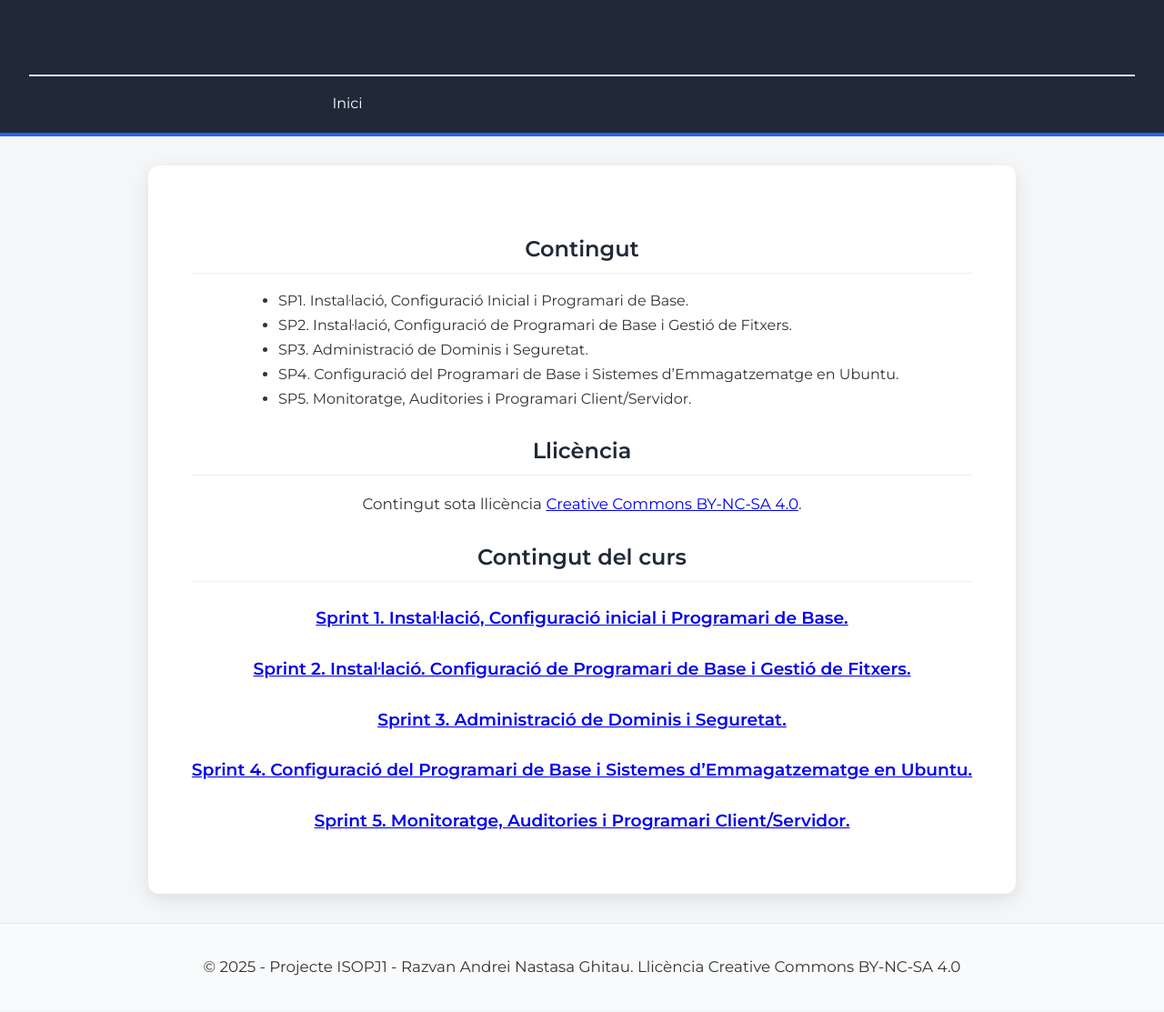
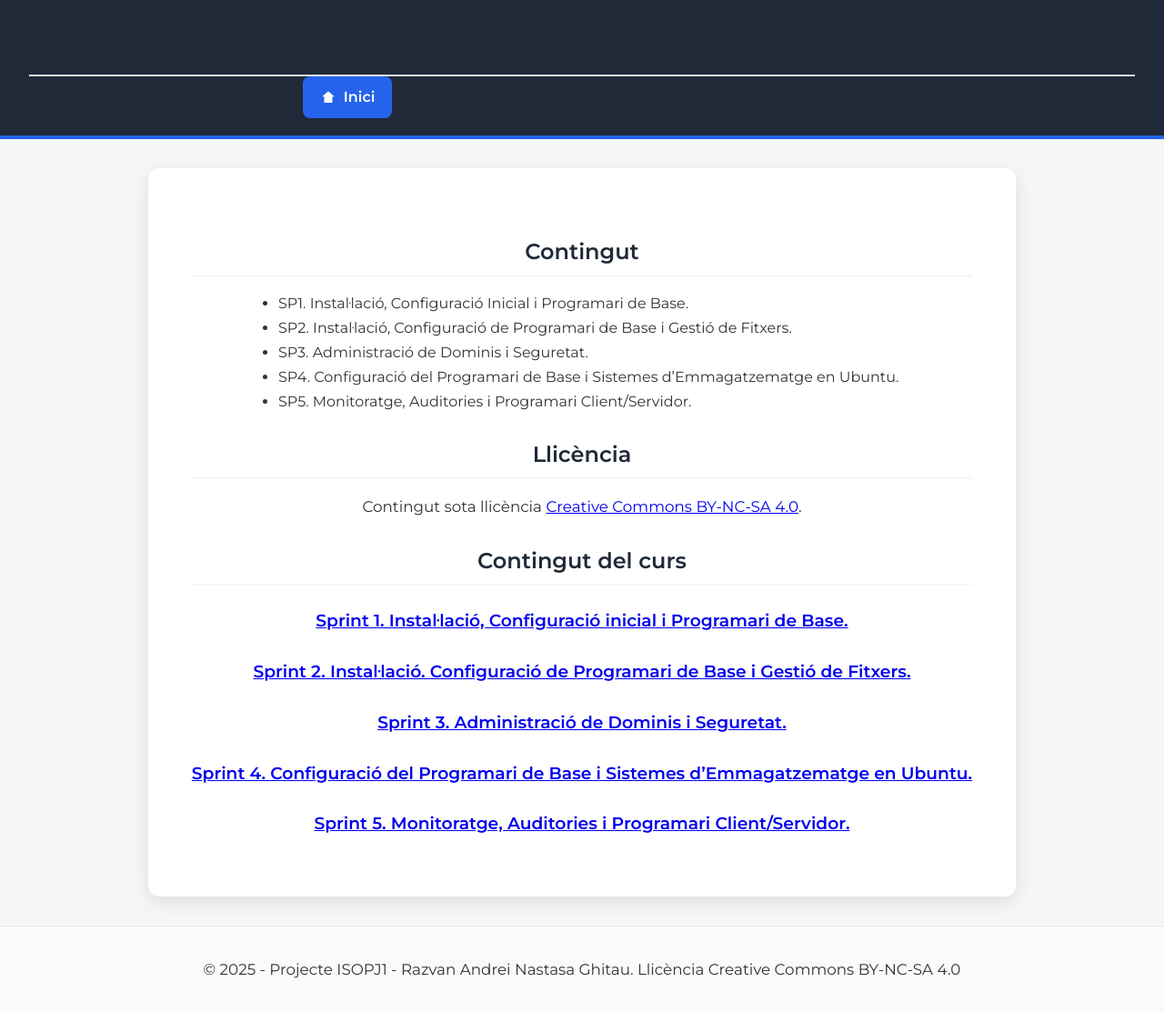
Before and after one commit to razvan-ng/ISOPJ1, a Jekyll site: the page built from index.md, in a window 1280 px wide. Shown: the whole page at 91% size. Built offline with Jekyll 4.4.1, drawn with Linux system fonts in a browser that asks for light colours.

Commit message:
Update default.html

```diff
--- a/_layouts/default.html
+++ b/_layouts/default.html
@@ -7,13 +7,54 @@
 
   <!-- CSS general -->
   <link rel="stylesheet" href="{{ '/assetscss/custom.css' | relative_url }}">
+  <style>
+    nav ul {
+      list-style: none;
+      margin: 0;
+      padding: 0;
+      display: flex;
+      justify-content: center; /* centra els elements */
+    }
+    nav li {
+      display: flex;
+      align-items: center;
+    }
+    nav a {
+      display: flex;
+      align-items: center;
+      gap: 0.5rem; /* separació entre icona i text */
+      font-weight: 600;
+      text-decoration: none;
+      color: white;
+      background: #2563eb;
+      padding: 0.6rem 1.2rem;
+      border-radius: 8px;
+      transition: background 0.2s;
+    }
+    nav a:hover {
+      background: #1d4ed8;
+    }
+    nav svg {
+      width: 18px;
+      height: 18px;
+      fill: white;
+    }
+  </style>
 </head>
 <body class="{{ page.layout | default: 'default' }} {{ page.slug | default: page.path | slugify }}">
   <header>
     <h1>{{ site.title }}</h1>
     <nav>
       <ul>
-        <li><a href="{{ '/' | relative_url }}">Inici</a></li>
+        <li>
+          <a href="{{ '/' | relative_url }}">
+            <!-- Icona de caseta (SVG) -->
+            <svg xmlns="http://www.w3.org/2000/svg" viewBox="0 0 24 24">
+              <path d="M12 3l9 8h-3v9h-12v-9h-3z"/>
+            </svg>
+            Inici
+          </a>
+        </li>
       </ul>
     </nav>
   </header>
@@ -23,7 +64,8 @@
   </main>
 
   <footer>
-    <p>&copy; {{ site.time | date: "%Y" }} - Projecte ISOPJ1 - Razvan Andrei Nastasa Ghitau. Llicència Creative Commons BY-NC-SA 4.0</p>
+    <p>&copy; {{ site.time | date: "%Y" }} - Projecte ISOPJ1 - Razvan Andrei Nastasa Ghitau.
+    Llicència Creative Commons BY-NC-SA 4.0</p>
   </footer>
 </body>
 </html>
```
